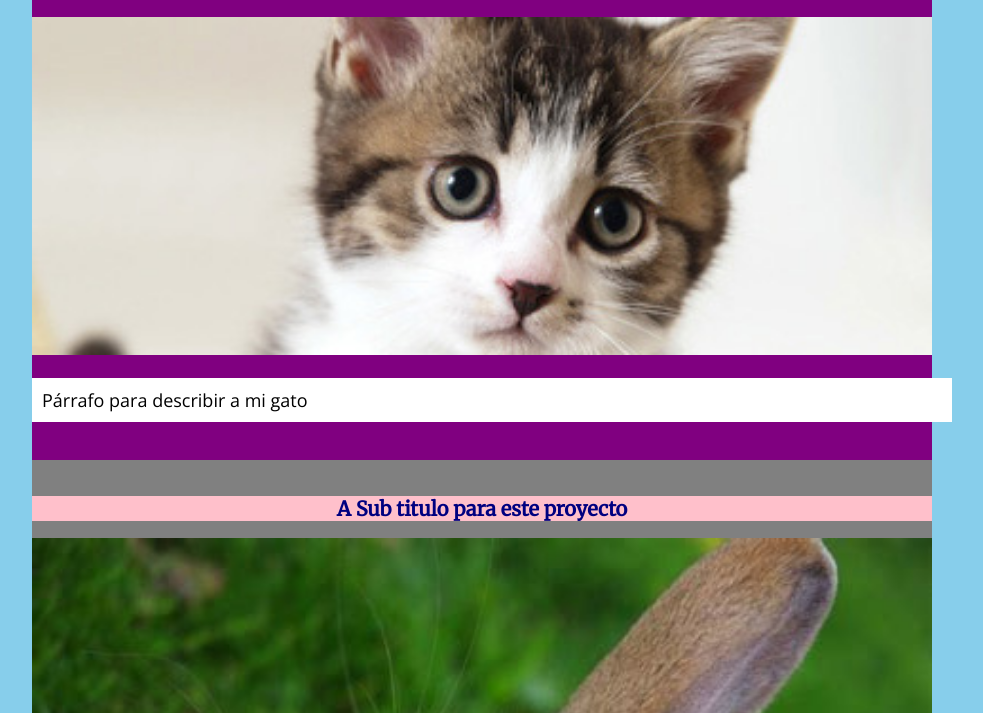
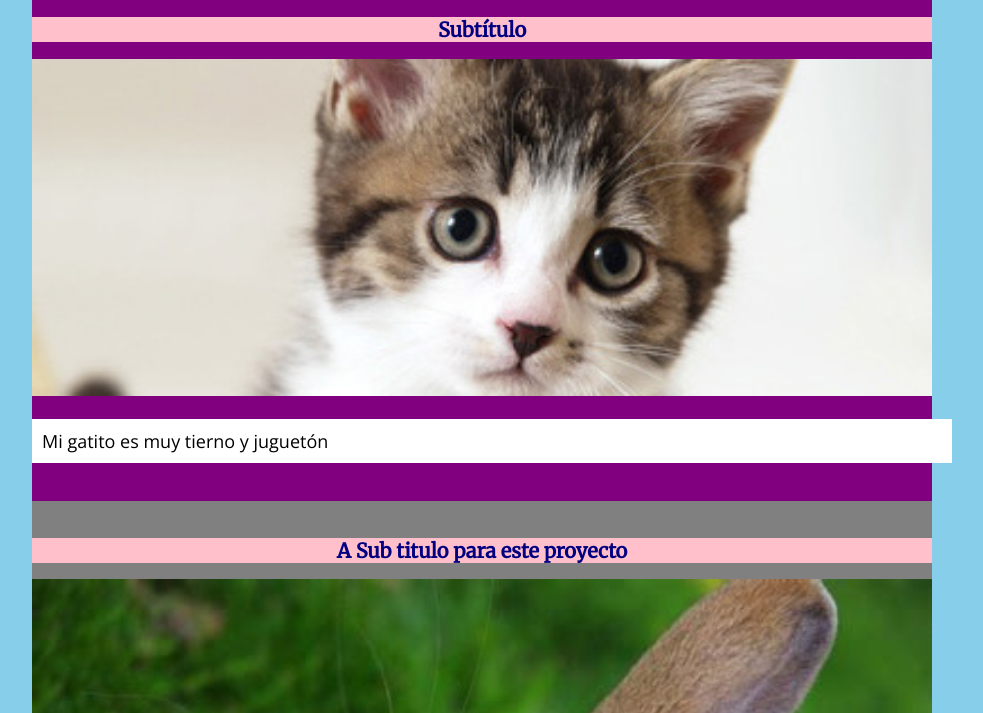
Before and after one commit to diegxvlonso/m02-gxx, a plain HTML site: page index.html in a window 1280 px wide. Shown: the part 87-800 px from the top of the page, without its empty margins (158-1141 px from the left). Drawn offline with nearby package versions, Linux system fonts and the light colour scheme.

Commit message:
cambios en el titulo

```diff
--- a/index.html
+++ b/index.html
@@ -18,8 +18,9 @@
 
 	<div id="introduccion">
 		<h1>Título: Ayudantía 6</h1>
+		<h2>Subtítulo</h2>
 		<img src="img/imagen01.jpg">
-		<p>Párrafo para describir a mi gato</p>
+		<p>Mi gatito es muy tierno y juguetón</p>
 	</div>
 
 
```
